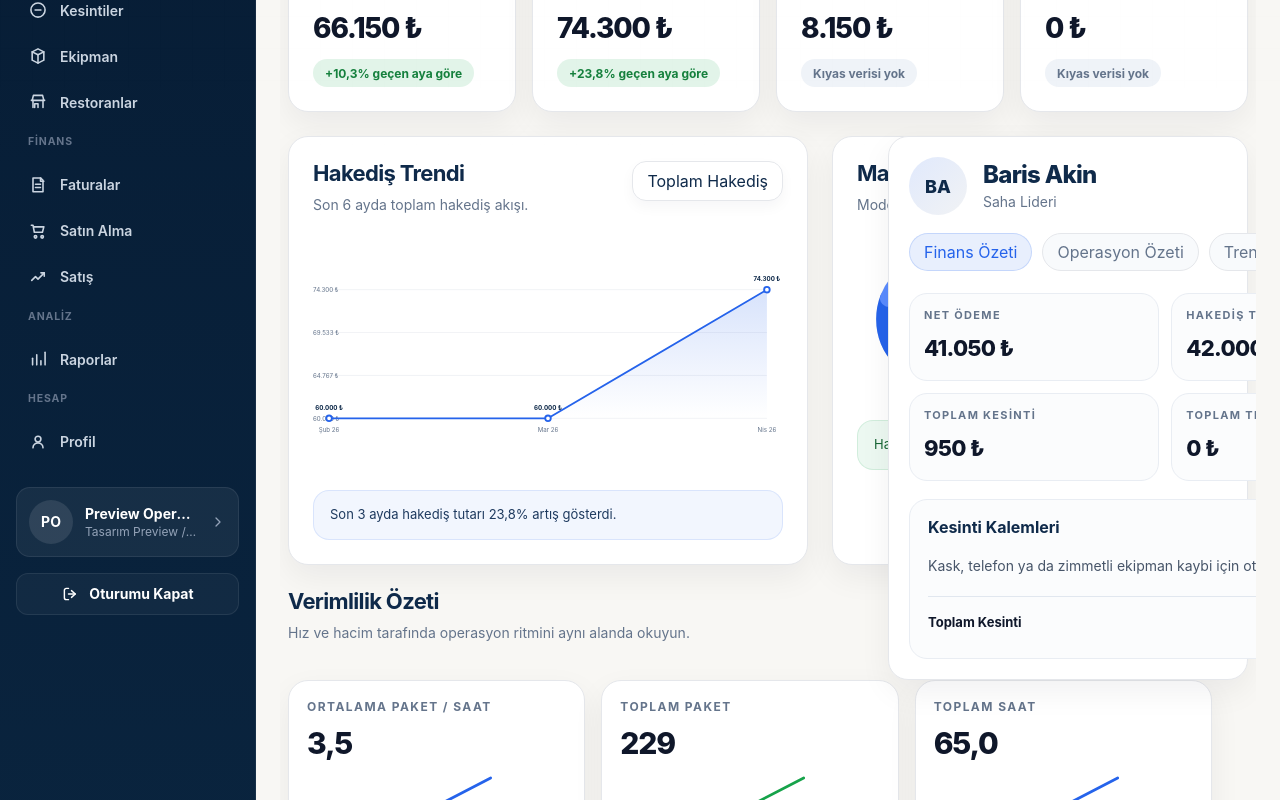
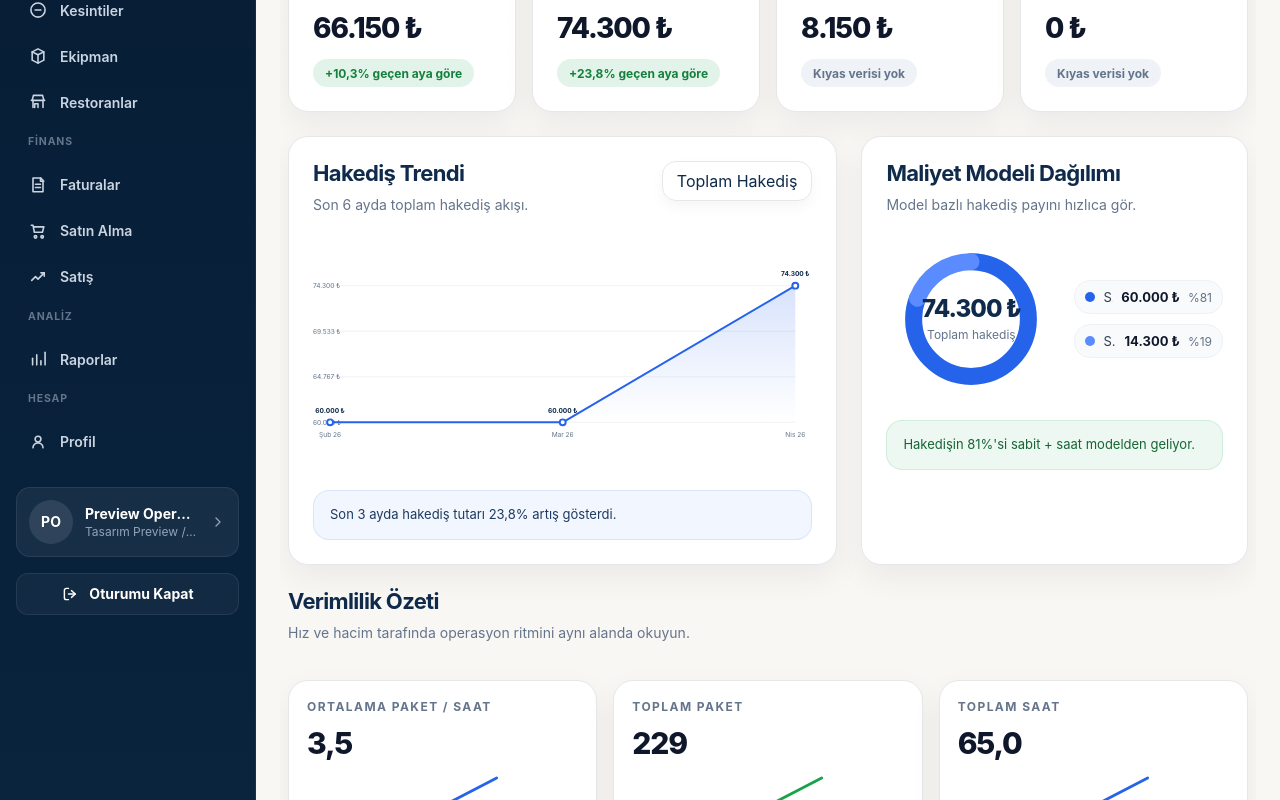
Before and after one commit to catkapinda/catkapinda-crm, a Next.js app in the folder v2/frontend/: page /preview/payroll in a window 1280 px wide. Shown: the part 400-1200 px from the top of the page. Built offline with nearby package versions, Linux system fonts and the light colour scheme.

Commit message:
Separate payroll overview from personnel detail

```diff
--- a/v2/frontend/app/payroll/page.tsx
+++ b/v2/frontend/app/payroll/page.tsx
@@ -1363,7 +1363,7 @@ export default function PayrollPage() {
         ))}
       </section>
 
-      <section className={styles.payintOverviewGrid}>
+      <section className={styles.payintOverviewLayout}>
         <div className={styles.payintMainColumn}>
           <section className={styles.payintAnalyticsGrid}>
             <article className={`${styles.payintCard} ${styles.payintTrendCard}`}>
@@ -1500,8 +1500,6 @@ export default function PayrollPage() {
             </div>
           </section>
         </div>
-
-        <aside className={styles.payintSideColumn}>{detailPanel}</aside>
       </section>
     </>
   );
--- a/v2/frontend/app/payroll/payroll-intelligence.module.css
+++ b/v2/frontend/app/payroll/payroll-intelligence.module.css
@@ -221,10 +221,19 @@
   color: #64748b;
 }
 
-.payintOverviewGrid,
+.payintOverviewLayout,
 .payintListViewGrid {
   width: 100%;
   min-width: 0;
+}
+
+.payintOverviewLayout {
+  display: flex;
+  flex-direction: column;
+  gap: 24px;
+}
+
+.payintListViewGrid {
   display: grid;
   grid-template-columns: minmax(0, 1fr) 360px;
   gap: 24px;
@@ -1266,15 +1275,14 @@
 }
 
 @media (min-width: 1600px) {
-  .payintOverviewGrid,
-  .payintListViewGrid {
-    grid-template-columns: minmax(0, 1fr) 380px;
-  }
-
   .payintSideColumn,
   .payintDetailPanel {
     width: 380px;
     max-width: 380px;
+  }
+
+  .payintListViewGrid {
+    grid-template-columns: minmax(0, 1fr) 380px;
   }
 }
 
@@ -1292,7 +1300,6 @@
     grid-template-columns: 1fr;
   }
 
-  .payintOverviewGrid,
   .payintListViewGrid {
     grid-template-columns: 1fr;
   }
```
